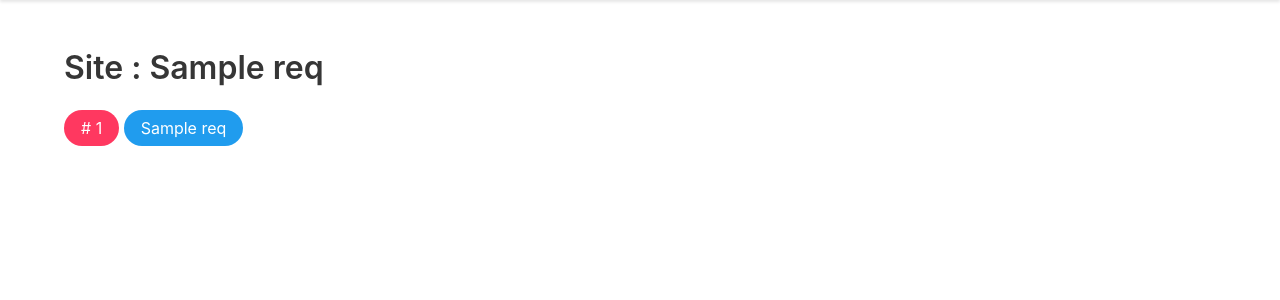
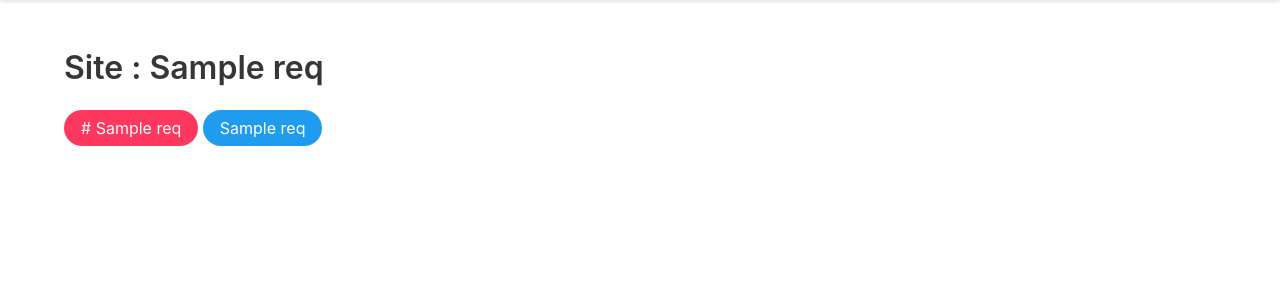
Before and after one commit to ludel/Monitor3000, a Flask app: template templates/one_site.html in a window 1280 px wide. Shown: the part 52-352 px from the top of the page. Run offline with Flask 2, Linux system fonts and the light colour scheme; the template is opened without the code that fills it: most values are stand-ins (such as "Sample title", 1, 10 or a date in 2020); some libraries are stand-ins or nearby versions.

Commit message:
one site up

```diff
--- a/app.py
+++ b/app.py
@@ -9,9 +9,9 @@ app.secret_key = SECRET_KEY
 
 @app.route('/')
 def index():
-    query = "SELECT s.id, s.url, r.number FROM site s" \
+    query = "SELECT s.url, r.number, r.date FROM site s" \
             " JOIN requests r ON s.id = r.siteId" \
-            " ORDER BY r.id DESC LIMIT 1"
+            " GROUP BY r.siteId"
     sites = con.execute(query).fetchall()
     return render_template('index.html', sites=sites)
 
@@ -21,7 +21,7 @@ def one_site(id_site):
     query = "SELECT s.id, s.url, r.number, r.date FROM site s" \
             " JOIN requests r ON s.id = {}".format(id_site)
     all_request = con.execute(query).fetchall()
-    return render_template('site.html', all_request=all_request)
+    return render_template('one_site.html', all_request=all_request)
 
 
 @app.route('/login', methods=['GET', 'POST'])
--- a/templates/one_site.html
+++ b/templates/one_site.html
@@ -3,15 +3,15 @@
 {% block titre %}Les requetes{% endblock %}
 
 {% block body %}
-    <h1 class="title">Site : {{ all_request[0][2] }}</h1>
+    <h1 class="title">Site : {{ all_request[0][1] }}</h1>
     <ul class="is-danger">
         {% for req in all_request %}
             <li>
-                <p class="button is-rounded is-{% if req[0] == 200 %}success{% else %}danger{% endif %}">
-                    # {{ req[0] }}
+                <p class="button is-rounded is-{% if req[2] == 200 %}success{% else %}danger{% endif %}">
+                    # {{ req[2] }}
                 </p>
                 <p class="button is-rounded is-info">
-                    {{ req[1] }}
+                    {{ req[3] }}
                 </p>
             </li><br>
         {% endfor %}
```
